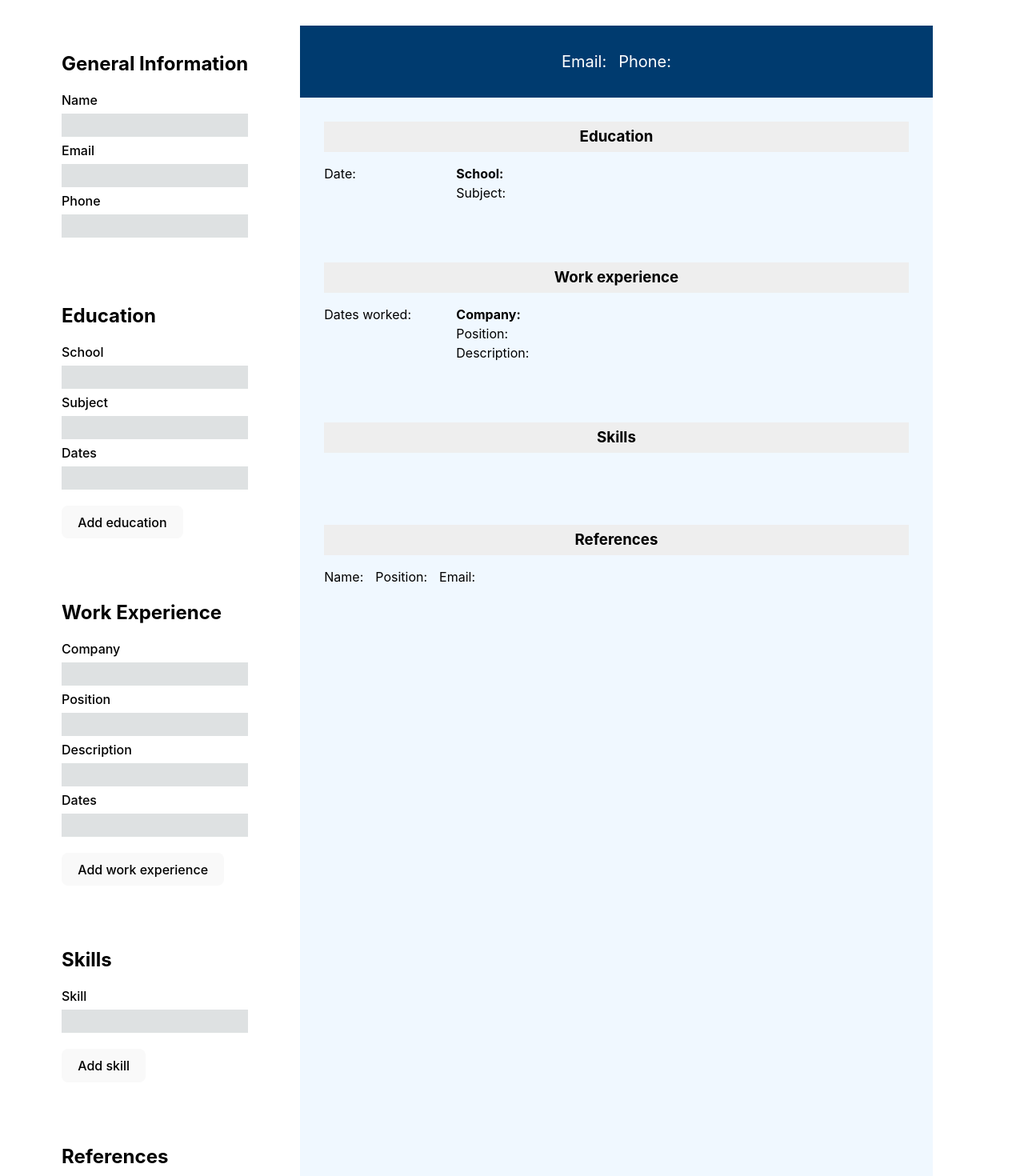
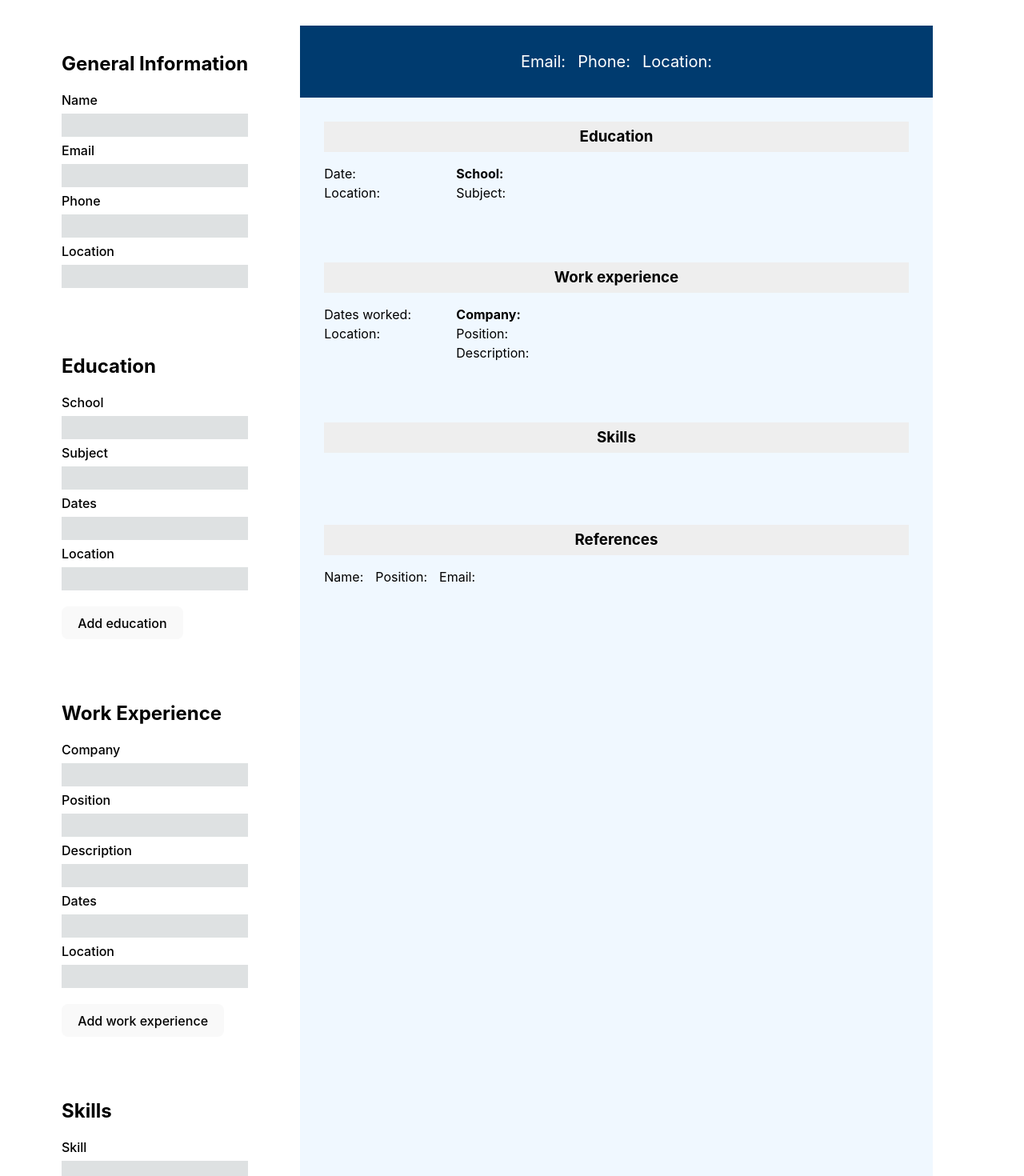
Before and after one commit to ollyjw/odin-react-cv-application, a React (Vite) app: page / in a window 1280 px wide. Shown: the top 1470 px of the page at 80% size. Built offline with nearby package versions, Linux system fonts and the light colour scheme; the HTML template or start-up script is replaced by a standard one.

Commit message:
added location data

```diff
--- a/src/components/Cv.jsx
+++ b/src/components/Cv.jsx
@@ -10,6 +10,7 @@ function Cv({data}) {
                 <div className="contact-info">
                     <p>Email: {data.generalInfo.email}</p>
                     <p>Phone: {data.generalInfo.phone}</p>
+                    <p>Location: {data.generalInfo.location}</p>
                 </div>
             </div>
             <div className="container education">
@@ -20,6 +21,7 @@ function Cv({data}) {
                     <div className="info-output" key={item.id}>
                         <div className="info-left">
                             <p>Date: {item.dates}</p>
+                            <p>Location: {item.location}</p>
                         </div>
                         <div className="info-right">
                             <p>School: {item.school}</p>
@@ -36,6 +38,7 @@ function Cv({data}) {
                     <div className="info-output" key={item.id}>
                         <div className="info-left">
                             <p>Dates worked: {item.dates}</p>
+                            <p>Location: {item.location}</p>
                         </div>
                         <div className="info-right">
                             <p>Company: {item.company}</p>
--- a/src/components/Section.jsx
+++ b/src/components/Section.jsx
@@ -22,6 +22,13 @@ function Section({ title, data, setData }) {
         setData({
             ...data,
             generalInfo: { ...data.generalInfo, phone: e.target.value },
+        });
+    }
+
+    function handleLocationChange(e) {
+        setData({
+            ...data,
+            generalInfo: { ...data.generalInfo, location: e.target.value },
         });
     }
 
@@ -73,6 +80,18 @@ function Section({ title, data, setData }) {
         const targetObj = data.education[targetId];
 
         targetObj.dates = e.target.value;
+
+        const newData = {...data};
+        newData.education[targetId] = targetObj;
+
+        setData(newData);
+    }
+
+    function handleSchoolLocationChange(e) {
+        const targetId = e.target.id;
+        const targetObj = data.education[targetId];
+
+        targetObj.location = e.target.value;
 
         const newData = {...data};
         newData.education[targetId] = targetObj;
@@ -139,6 +158,19 @@ function Section({ title, data, setData }) {
 
         setData(newData);
     }
+
+    function handleWorkLocationChange(e) {
+        const targetId = e.target.id;
+        const targetObj = data.workExp[targetId];
+
+        targetObj.location = e.target.value;
+
+        const newData = {...data};
+        newData.workExp[targetId] = targetObj;
+
+        setData(newData);
+    }
+
 
     // Skills
     function addSkillsSection() {
@@ -236,6 +268,14 @@ function Section({ title, data, setData }) {
                         onChange={handlePhoneChange}
                     />
                 </div>
+                <div>
+                    <label htmlFor="">Location</label>
+                    <input
+                        type="text"
+                        value={data.generalInfo.location}
+                        onChange={handleLocationChange}
+                    />
+                </div>
             </div>
         )
     } else if (title === "Education") {
@@ -269,6 +309,15 @@ function Section({ title, data, setData }) {
                                     type={"text"}
                                     value={item.dates}
                                     onChange={handleSchoolDatesChange}
+                                    id={item.id}
+                                />
+                            </div>
+                            <div>
+                                <label htmlFor="">Location</label>
+                                <input
+                                    type={"text"}
+                                    value={item.location}
+                                    onChange={handleSchoolLocationChange}
                                     id={item.id}
                                 />
                             </div>
@@ -319,6 +368,15 @@ function Section({ title, data, setData }) {
                                     type={"text"}
                                     value={item.dates}
                                     onChange={handleWorkDatesChange}
+                                    id={item.id}
+                                />
+                            </div>
+                            <div>
+                                <label htmlFor="">Location</label>
+                                <input
+                                    type={"text"}
+                                    value={item.location}
+                                    onChange={handleWorkLocationChange}
                                     id={item.id}
                                 />
                             </div>
--- a/src/data.js
+++ b/src/data.js
@@ -3,11 +3,13 @@ const cvData = {
         name: "",
         email: "",
         phone: "",
+        location: "",
     },
     education: [{
         school: "",
         subject: "",
         dates: "",
+        location: "",
         id: 0,
     }],
     workExp: [{
@@ -15,6 +17,7 @@ const cvData = {
         position: "",
         description: "",
         dates: "",
+        location: "",
         id: 0,
     }],
     skills: [{
```
